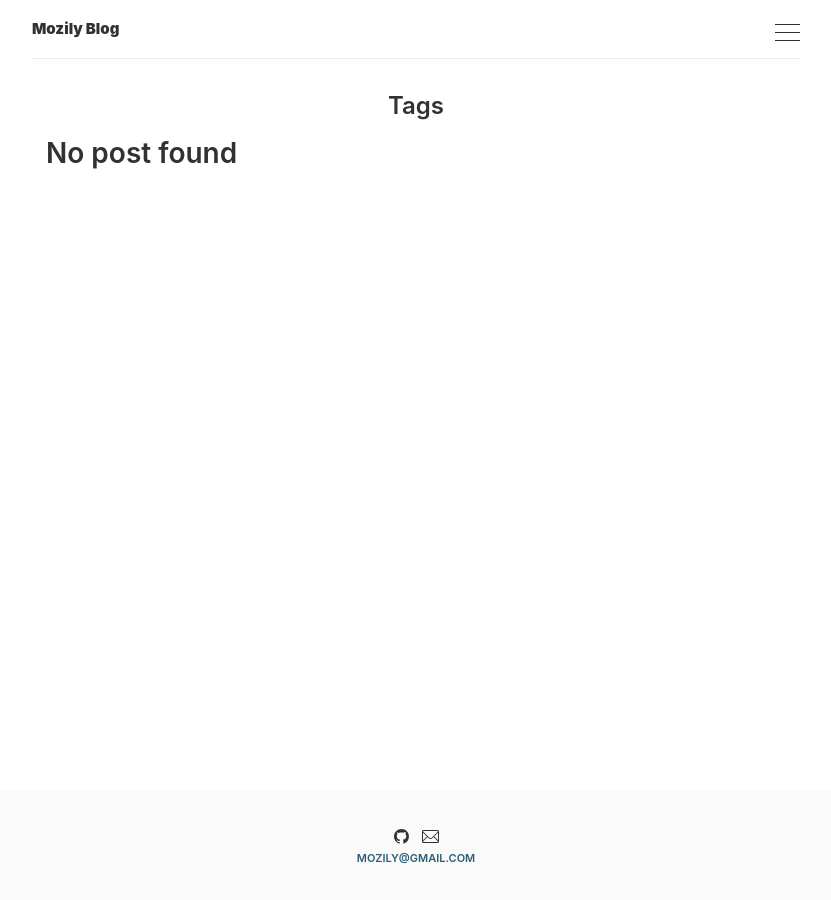
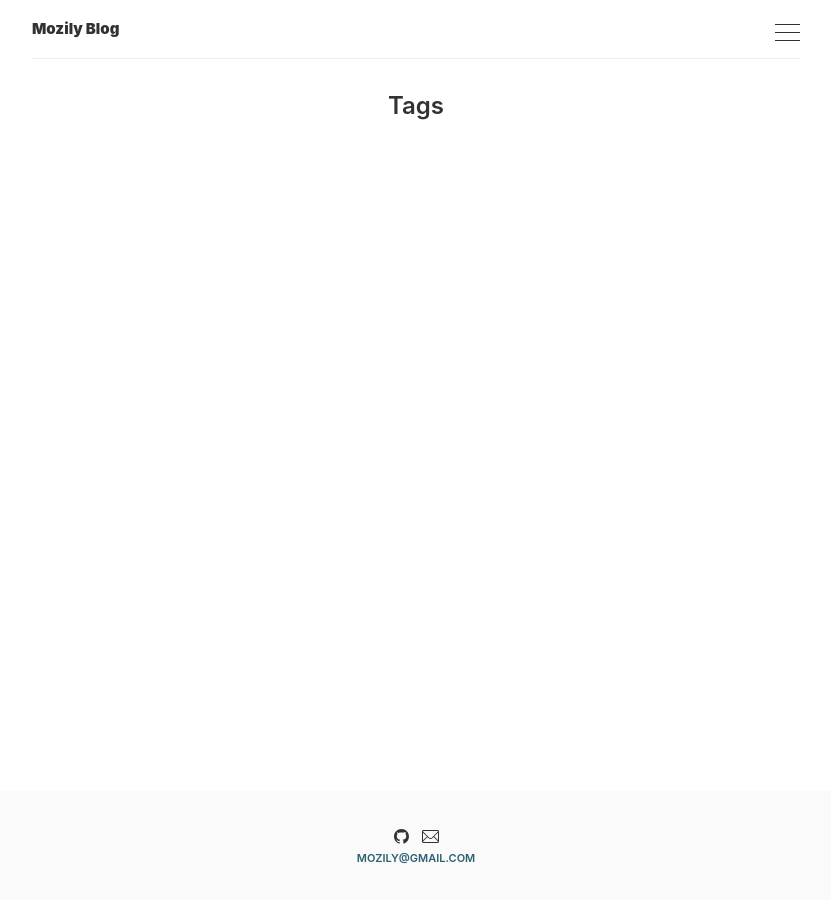
Before and after one commit to mozily/mozily.github.io, a Jekyll site: the page built from tags/index.html, in a window 1280 px wide. Shown: the whole page, without its empty margins (224-1055 px from the left). Built offline with Jekyll 4.4.1, drawn with Linux system fonts in a browser that asks for light colours.

Commit message:
- tag 기능 개발중

```diff
--- a/tags/index.html
+++ b/tags/index.html
@@ -4,9 +4,13 @@ title: Tags
 permalink: /tags/
 ---
 
-{% if site.posts.size != 0 %}
+{% if site.posts.size == 0 %}
 <h2>No post found</h2>
 {% endif %}
+
+{% for tag in site.tags %}
+<h3>{{tag}}</h3><br>
+{% endfor %}
 
 <div class="tags">
     <ul class="label">
```
